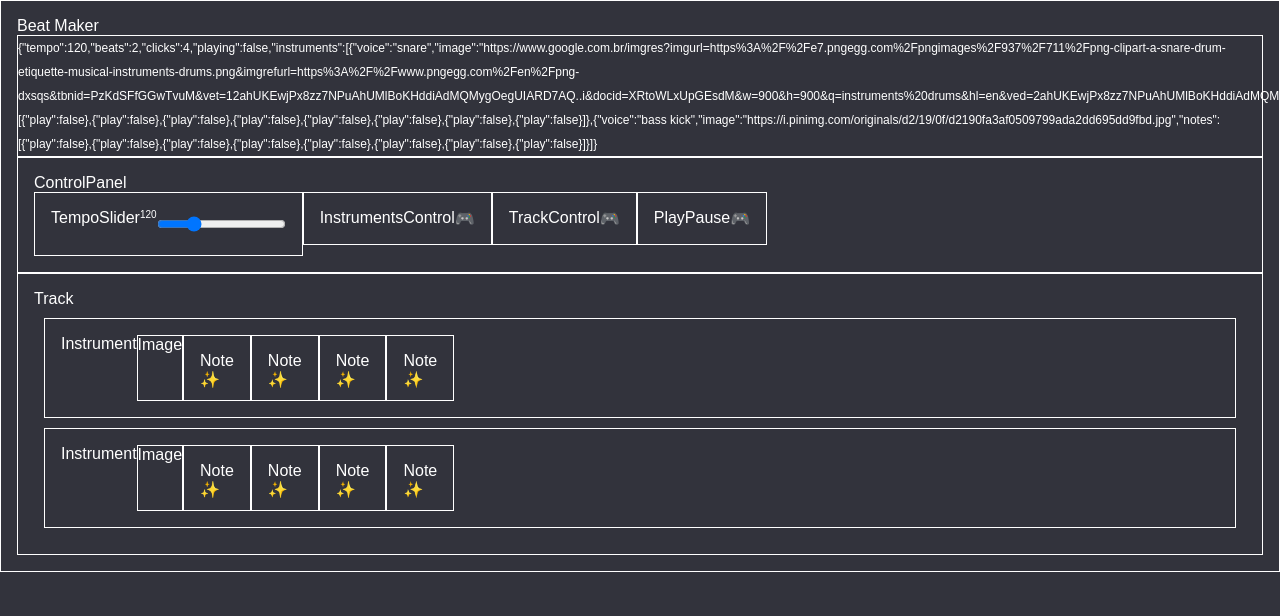
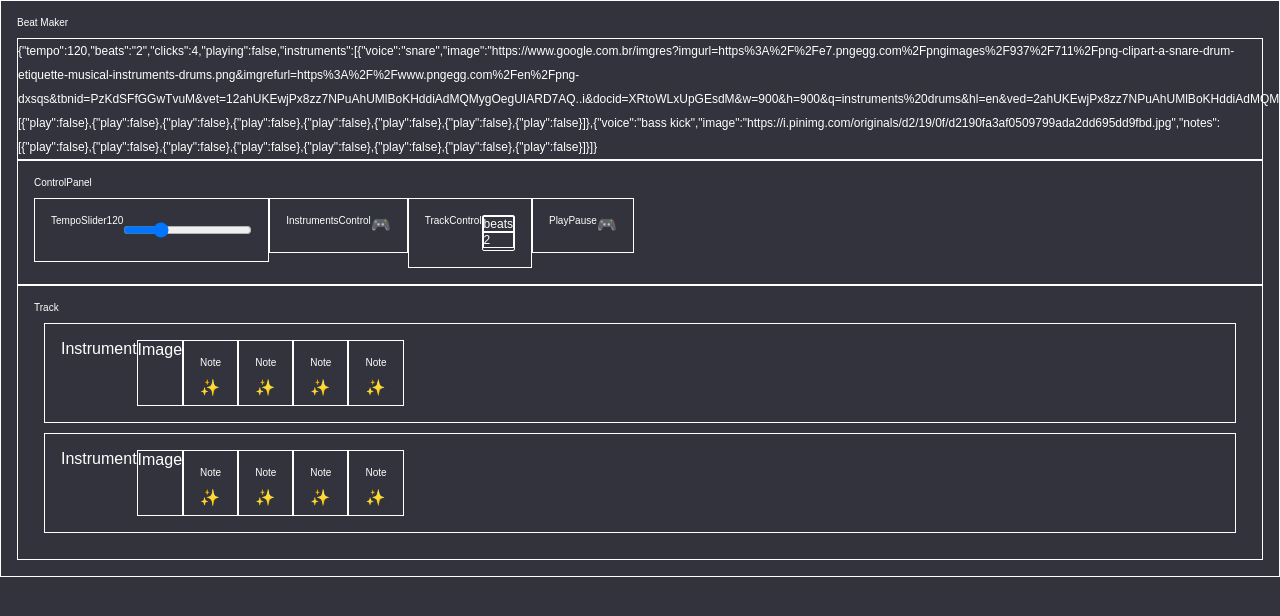
Before and after one commit to mrChernicharo/next-beat2, a Next.js app: page /components/BeatMaker/Beatmaker in a window 1280 px wide. Shown: the top 616 px of the page. Built offline with nearby package versions, Linux system fonts and the light colour scheme.

Commit message:
shared appSelect

```diff
--- a/src/pages/components/BeatMaker/Beatmaker.tsx
+++ b/src/pages/components/BeatMaker/Beatmaker.tsx
@@ -26,7 +26,7 @@ export default function BeatMaker() {
 
   return (
     <BeatMakerContainer>
-      <p className="component-title">Beat Maker</p>
+      <span className="component-title">Beat Maker</span>
       <div className="state-log">{JSON.stringify(track)}</div>
       <div>
         <ControlPanel
--- a/src/pages/components/BeatMaker/ControlPanel/ControlPanel.tsx
+++ b/src/pages/components/BeatMaker/ControlPanel/ControlPanel.tsx
@@ -29,7 +29,7 @@ export function ControlPanel({
   return (
     <ControlPanelContainer>
       <div className="header">
-        <p className="component-title">ControlPanel</p>
+        <span className="component-title">ControlPanel</span>
       </div>
       <div className="body">
         <TempoSlider tempo={tempo} setTempo={setTempo} />
--- a/src/pages/components/BeatMaker/ControlPanel/InstrumentsControl/InstrumentsControl.tsx
+++ b/src/pages/components/BeatMaker/ControlPanel/InstrumentsControl/InstrumentsControl.tsx
@@ -2,7 +2,7 @@ import { InstrumentsControlContainer } from '../../../../../styles/InstrumentsCo
 export function InstrumentsControl() {
   return (
     <InstrumentsControlContainer>
-      <p className="component-title">InstrumentsControl</p>
+      <span className="component-title">InstrumentsControl</span>
       <div>🎮</div>
     </InstrumentsControlContainer>
   );
--- a/src/pages/components/BeatMaker/ControlPanel/PlayPause/PlayPause.tsx
+++ b/src/pages/components/BeatMaker/ControlPanel/PlayPause/PlayPause.tsx
@@ -2,7 +2,7 @@ import { PlayPauseContainer } from '../../../../../styles/PlayPauseStyles';
 export function PlayPause() {
   return (
     <PlayPauseContainer>
-      <p className="component-title">PlayPause</p>
+      <span className="component-title">PlayPause</span>
       <div>🎮</div>
     </PlayPauseContainer>
   );
--- a/src/pages/components/BeatMaker/ControlPanel/TempoSlider/TempoSlider.tsx
+++ b/src/pages/components/BeatMaker/ControlPanel/TempoSlider/TempoSlider.tsx
@@ -8,7 +8,7 @@ interface ITempoSliderProps {
 export default function TempoSlider({ tempo, setTempo }: ITempoSliderProps) {
   return (
     <TempoSliderContainer>
-      <p className="component-title">TempoSlider</p>
+      <span className="component-title">TempoSlider</span>
       <div>
         <span>{tempo}</span>
         <input
--- a/src/pages/components/BeatMaker/ControlPanel/TrackControl/TrackControl.tsx
+++ b/src/pages/components/BeatMaker/ControlPanel/TrackControl/TrackControl.tsx
@@ -1,4 +1,6 @@
 import { TrackControlContainer } from '../../../../../styles/TrackControlStyles';
+import { appBeatOptions } from '../../../../../utils/initialValues';
+import AppSelect from '../../../shared/AppSelect';
 
 interface ITrackControlProps {
   clicks: number;
@@ -10,8 +12,16 @@ interface ITrackControlProps {
 export function TrackControl({ clicks, beats, setClicks, setBeats }: ITrackControlProps) {
   return (
     <TrackControlContainer>
-      <p className="component-title">TrackControl</p>
-      <div>🎮</div>
+      <div>
+        <span className="component-title">TrackControl</span>
+      </div>
+      <AppSelect
+        lable={'beats'}
+        options={appBeatOptions}
+        initialValue="2"
+        setValue={setBeats}
+      />
     </TrackControlContainer>
   );
 }
+// key="beats" items={appBeatOptions}
--- a/src/pages/components/BeatMaker/Track/Instrument/Note/Note.jsx
+++ b/src/pages/components/BeatMaker/Track/Instrument/Note/Note.jsx
@@ -3,7 +3,7 @@ import { NoteContainer } from '../../../../../../styles/NoteStyles';
 export default function Note() {
   return (
     <NoteContainer>
-      <p className="component-title">Note</p>
+      <span className="component-title">Note</span>
       <div>✨</div>
     </NoteContainer>
   );
--- a/src/pages/components/BeatMaker/Track/Track.tsx
+++ b/src/pages/components/BeatMaker/Track/Track.tsx
@@ -4,7 +4,7 @@ import Instrument from './Instrument/Instrument';
 export function Track() {
   return (
     <TrackContainer>
-      <p className="component-title">Track</p>
+      <span className="component-title">Track</span>
       <div>
         <Instrument />
         <Instrument />
--- /dev/null
+++ b/src/pages/components/shared/AppSelect.tsx
@@ -0,0 +1,64 @@
+import { useEffect, useState } from 'react';
+import { AppSelectContainer } from '../../../styles/AppSelectStyles';
+
+// interface IOption {
+//   value: any;
+// }
+
+interface ISelectProps {
+  options: any[];
+  lable: string;
+  initialValue: any;
+  setValue: Function;
+}
+
+export default function AppSelect({
+  lable,
+  options,
+  initialValue,
+  setValue,
+}: ISelectProps) {
+  const [selectedValue, setSelectedValue] = useState(initialValue);
+  const [isOpened, setIsOpened] = useState(false);
+
+  useEffect(() => {
+    setValue(selectedValue);
+  }, [selectedValue]);
+
+  function handleOptionClick(val) {
+    setSelectedValue(val);
+    setIsOpened(false);
+  }
+
+  function toggleOpened() {
+    setIsOpened(!isOpened);
+  }
+
+  return (
+    <AppSelectContainer>
+      <div className="label">
+        <label>{lable}</label>
+      </div>
+      <div className="value" onClick={() => toggleOpened()}>
+        {selectedValue || 2}
+      </div>
+      <>
+        {isOpened ? (
+          <div className="dropdown">
+            {options.map(option => (
+              <div
+                onClick={() => handleOptionClick(option)}
+                className="option"
+                key={option}
+              >
+                {option}
+              </div>
+            ))}
+          </div>
+        ) : (
+          <div></div>
+        )}
+      </>
+    </AppSelectContainer>
+  );
+}
--- /dev/null
+++ b/src/styles/AppSelectStyles.tsx
@@ -0,0 +1,33 @@
+import styled from 'styled-components';
+
+export const AppSelectContainer = styled.div`
+  border: 1px solid;
+  height: 36px;
+  font-size: 12px;
+  flex-direction: column;
+  border-radius: 2px;
+  transition: 0.8s;
+
+  .label {
+    border: 1px solid;
+  }
+  .value {
+    border: 1px solid;
+
+    &:hover {
+      background: #02ffab;
+    }
+  }
+  .dropdown {
+    border: 1px solid;
+    display: block;
+
+    .option {
+      border: 1px solid;
+
+      &:hover {
+        background: #02ffab;
+      }
+    }
+  }
+`;
```
